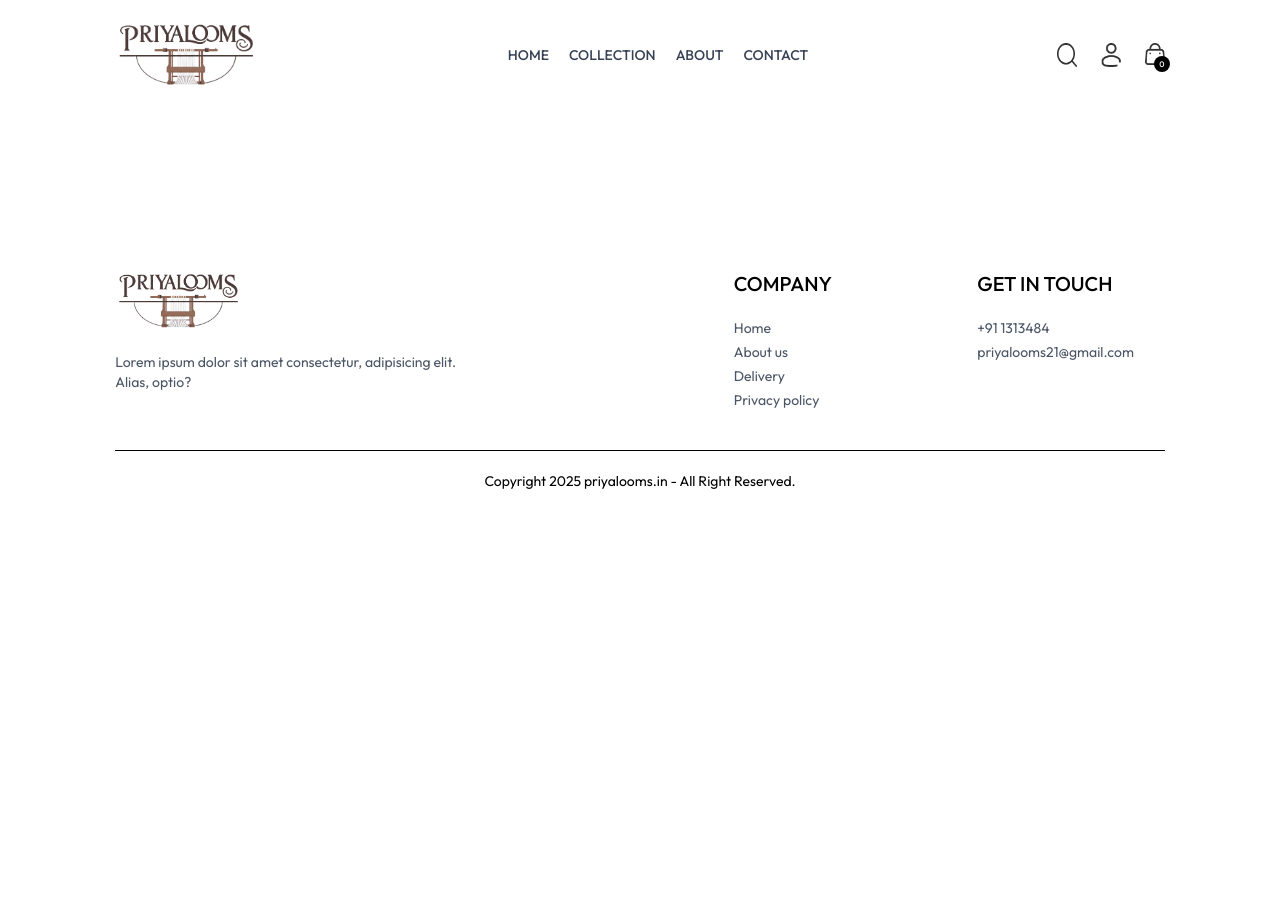
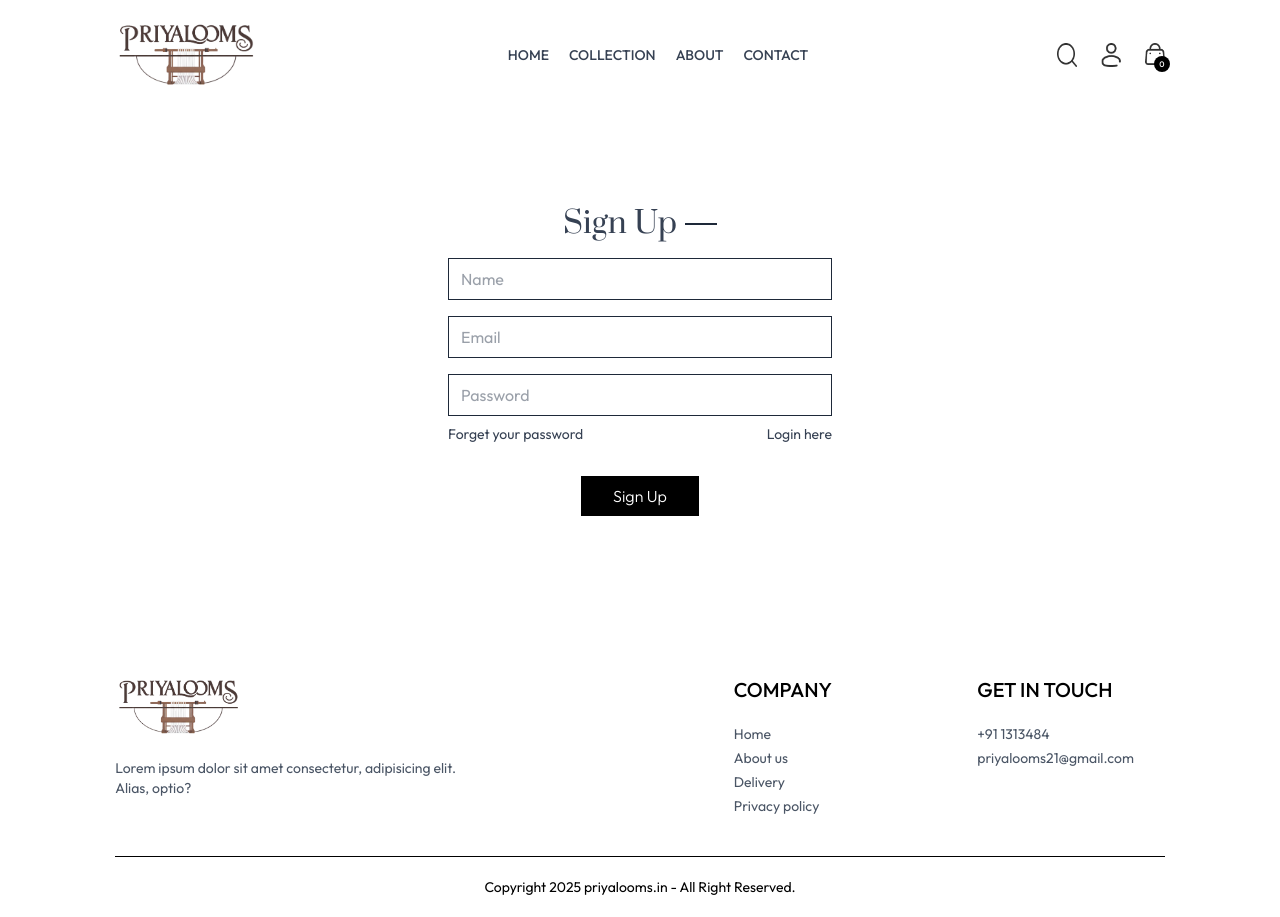
Before and after one commit to MRVx77/ecommerce-app, a React (Vite) app in the folder frontend/: page /login in a window 1280 px wide. Before the commit the page ends 800 px from the top, so only its background shows below. Built offline with nearby package versions, Linux system fonts and the light colour scheme.

Commit message:
implement Login page with form handling and toggle between Sign Up and Login states

```diff
--- a/frontend/src/components/Navbar.jsx
+++ b/frontend/src/components/Navbar.jsx
@@ -40,11 +40,14 @@
         />
 
         <div className="group relative">
-          <img
-            src={assets.profile_icon}
-            alt=""
-            className="w-5 cursor-pointer"
-          />
+          <Link to={"/login"}>
+            <img
+              src={assets.profile_icon}
+              alt=""
+              className="w-5 cursor-pointer"
+            />
+          </Link>
+
           <div className="group-hover:block hidden absolute dropdown-menu right-0 pt-4">
             <div className="flex flex-col gap-2 w-36 py-3 px-5 bg-slate-100 text-gray-500 rounded">
               <p className="cursor-pointer hover:text-black">My Profile</p>
@@ -73,7 +76,7 @@
           className="w-5 cursor-pointer sm:hidden "
         />
       </div>
-      {/* sidebar menu for small screen */}
+      {/* -------------sidebar menu for small screen -------------*/}
       <div
         className={`absolute top-0 right-0 bottom-0 overflow-hidden bg-white transition-all ${
           visible ? "w-full" : "w-0"
--- a/frontend/src/pages/Login.jsx
+++ b/frontend/src/pages/Login.jsx
@@ -1,7 +1,65 @@
-import React from "react";
+import React, { useState } from "react";
 
 const Login = () => {
-  return <div></div>;
+  const [currentState, setCurrentState] = useState("Sign Up");
+
+  const onSubmitHandler = async (event) => {
+    event.preventDefault();
+  };
+  return (
+    <form
+      onSubmit={onSubmitHandler}
+      className="flex flex-col items-center w-[90%] sm:max-w-96 m-auto mt-14 gap-4 text-gray-700 "
+    >
+      <div className="inline-flex items-center gap-2 mt-10">
+        <p className=" prata-regular text-3xl">{currentState}</p>
+        <hr className="border-none h-[1.5px] w-8 bg-gray-800" />
+      </div>
+      {currentState === "Login" ? (
+        ""
+      ) : (
+        <input
+          type="text"
+          className="w-full px-3 py-2 border border-gray-800"
+          placeholder="Name"
+          required
+        />
+      )}
+      <input
+        type="email"
+        className="w-full px-3 py-2 border border-gray-800"
+        placeholder="Email"
+        required
+      />
+      <input
+        type="password"
+        className="w-full px-3 py-2 border border-gray-800"
+        placeholder="Password"
+        required
+      />
+      <div className="w-full flex justify-between text-sm -mt-2">
+        <p className="cursor-pointer">Forget your password</p>
+        {currentState === "Login" ? (
+          <p
+            onClick={() => setCurrentState("Sign Up")}
+            className="cursor-pointer"
+          >
+            Creat account
+          </p>
+        ) : (
+          <p
+            onClick={() => setCurrentState("Login")}
+            className="cursor-pointer"
+          >
+            Login here
+          </p>
+        )}
+      </div>
+      <button className="bg-black text-white font-light px-8 py-2 mt-4">
+        {currentState === "Login" ? "Sign In" : "Sign Up"}
+      </button>
+    </form>
+  );
 };
 
 export default Login;
```
